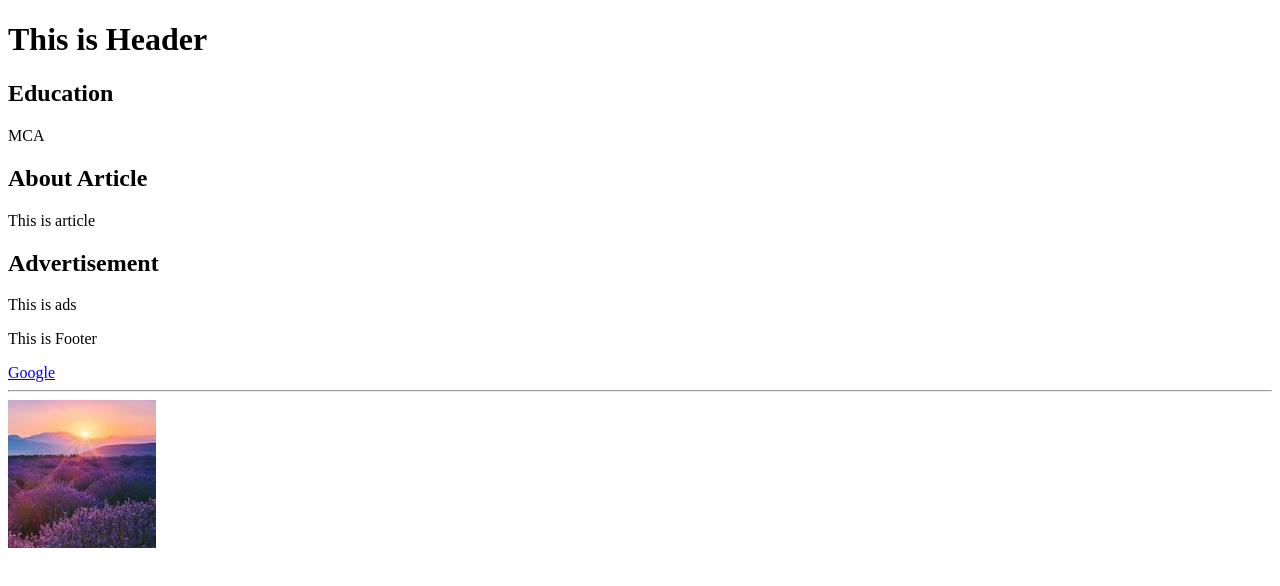
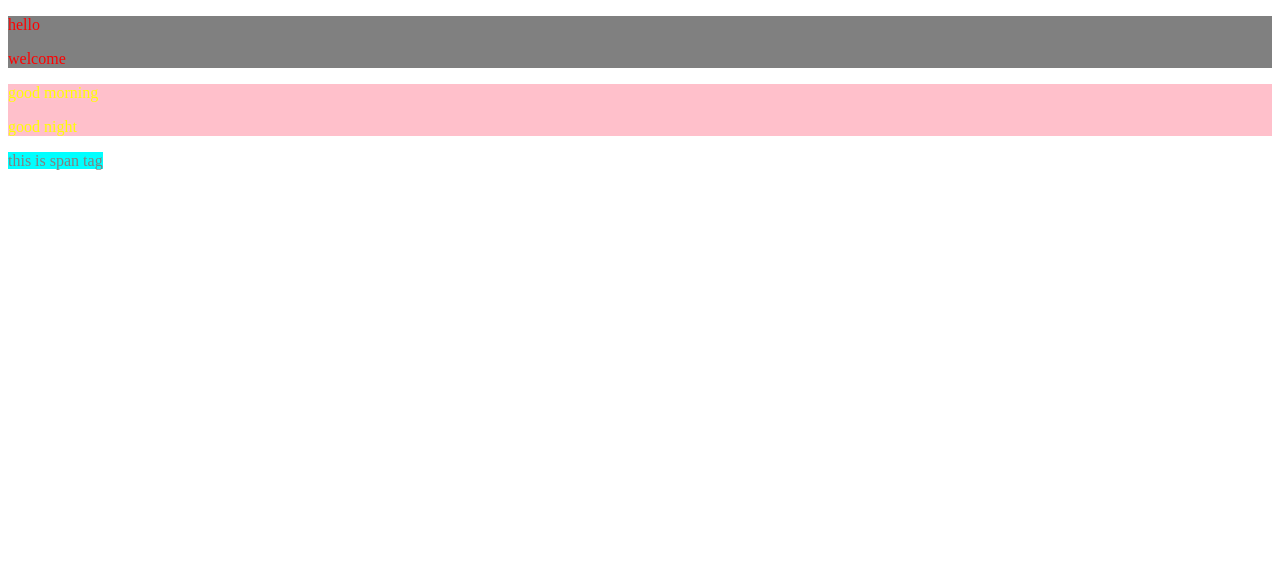
Before and after one commit to Sonukumar201995/html-practice-02, a plain HTML site: page index.html in a window 1280 px wide. Drawn offline with Linux system fonts and the light colour scheme.

Commit message:
div and span tag in html

```diff
--- a/index.html
+++ b/index.html
@@ -3,38 +3,18 @@
 <head>
     <meta charset="UTF-8">
     <meta name="viewport" content="width=device-width, initial-scale=1.0">
-    <title>Semantic HTML</title>
+    <title>Document</title>
 </head>
 <body>
-
-    <header>
-        <h1>This is Header</h1>
-    </header>
-
-    <main>
-        <section>
-            <h2>Education</h2>
-            <p>MCA</p>
-        </section>
-
-        <article>
-            <h2>About Article</h2>
-            <p>This is article</p>
-        </article>
-
-        <aside>
-            <h2>Advertisement</h2>
-            <p>This is ads</p>
-        </aside>
-    </main>
-
-    <footer>
-        <p>This is Footer</p>
-    </footer>
-
-    <a href="https://google.com" target="_blank">Google</a>
-    <br>
-    <hr>
-    <a href="https://google.com"><img src="image.jpg" alt="image"></a>
+    <div style="color: red; background-color: gray;">
+        <p>hello</p>
+        <p>welcome</p>
+    </div>
+    <div style="color: yellow; background-color: pink;">
+        <p>good morning</p>
+        <p>good night</p>
+    </div>
+    <span style=" color: gray;background: aqua;">
+        this is span tag</span>
 </body>
 </html>
```
